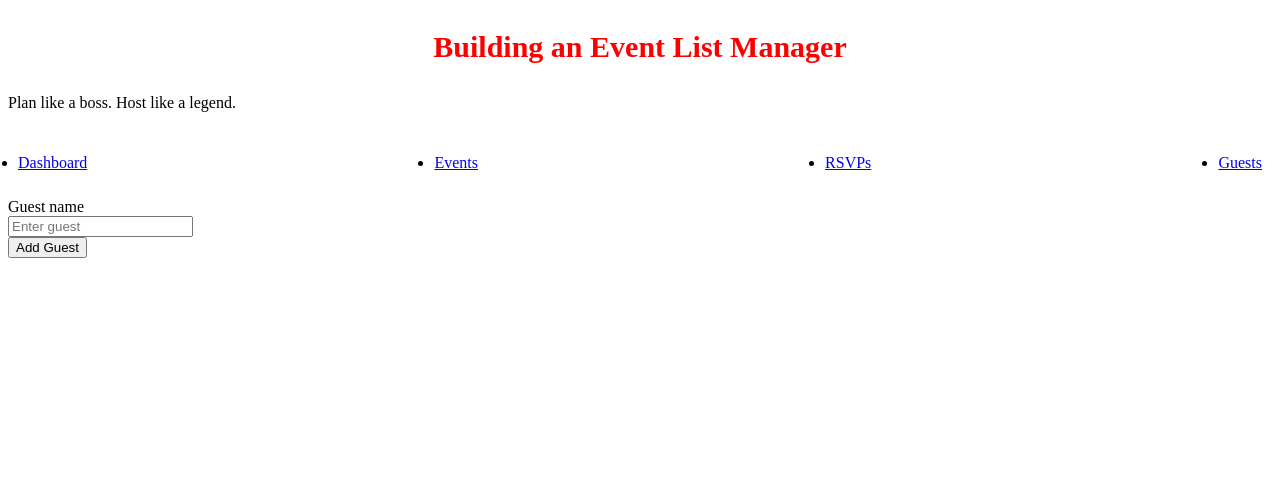
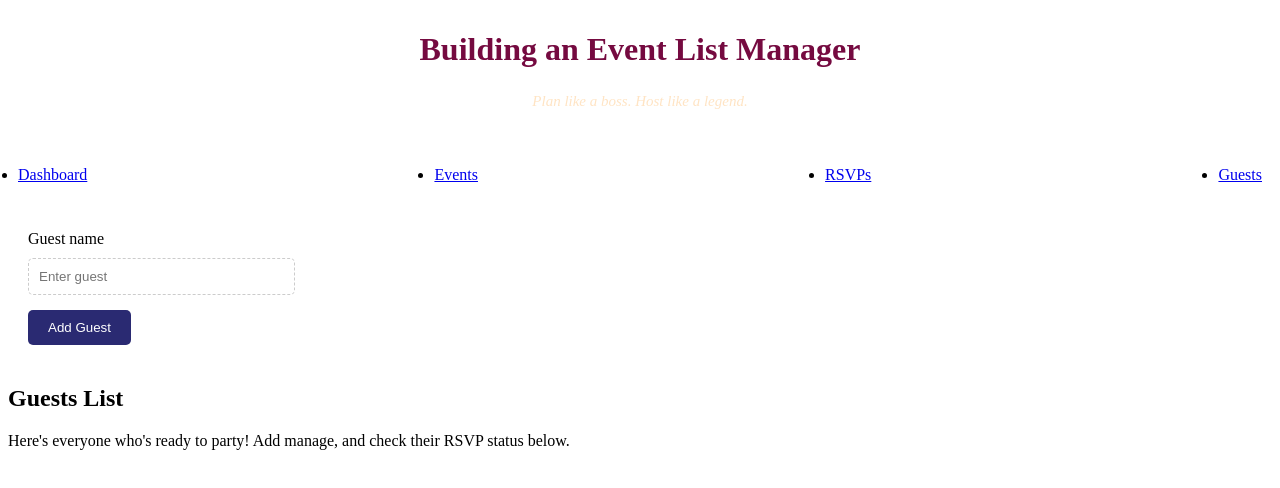
Before and after one commit to cherylmbani/Event-Guest_List-Manager, a plain HTML site: page index.html in a window 1280 px wide. Drawn offline with Linux system fonts and the light colour scheme.

Commit message:
finalizing styling

```diff
--- a/index.html
+++ b/index.html
@@ -32,6 +32,16 @@
 
             </form>
         </section>
+
+        <section class="guest-added">
+            <h2> Guests List</h2>
+            <p>  Here's everyone who's ready to party! Add manage, and check their RSVP status below.
+
+            </p>
+            <ul id="guest-list">
+                <!-- the names of the guest appear here-->
+            </ul>
+        </section>
     </main>
 
 
--- a/style.css
+++ b/style.css
@@ -24,3 +24,42 @@ h1{
 
 
 }
+header{
+    text-align: center;
+    margin-bottom: 30px;
+}
+
+header h1{
+    font-size: 32px;
+    color:rgb(117, 10, 64);
+    margin-bottom: 15px;
+}
+
+.punchline{
+    font-style: italic;
+    color:bisque;
+    font-size: 15px;
+}
+
+.form-section{
+    background-color: #fff;
+    padding: 20px;
+    margin: auto;
+    border-radius: 10px;
+    box-shadow: rgba(0, 0, 2, 0.1);
+}
+#guest-name{
+    border:1px dashed #ccc;
+    border-radius: 5px;
+    padding: 10px;
+    width: 20%;
+    margin: 10px 0 15px;
+    color: antiquewhite;
+}
+.form-section button{
+    background-color: #2a2a72;
+    color:#fff;
+    border:none;
+    padding: 10px 20px; /* 10px refers to top and bottom spacing, 20px refers to right and left spacing*/
+    border-radius: 5px;
+}
```
